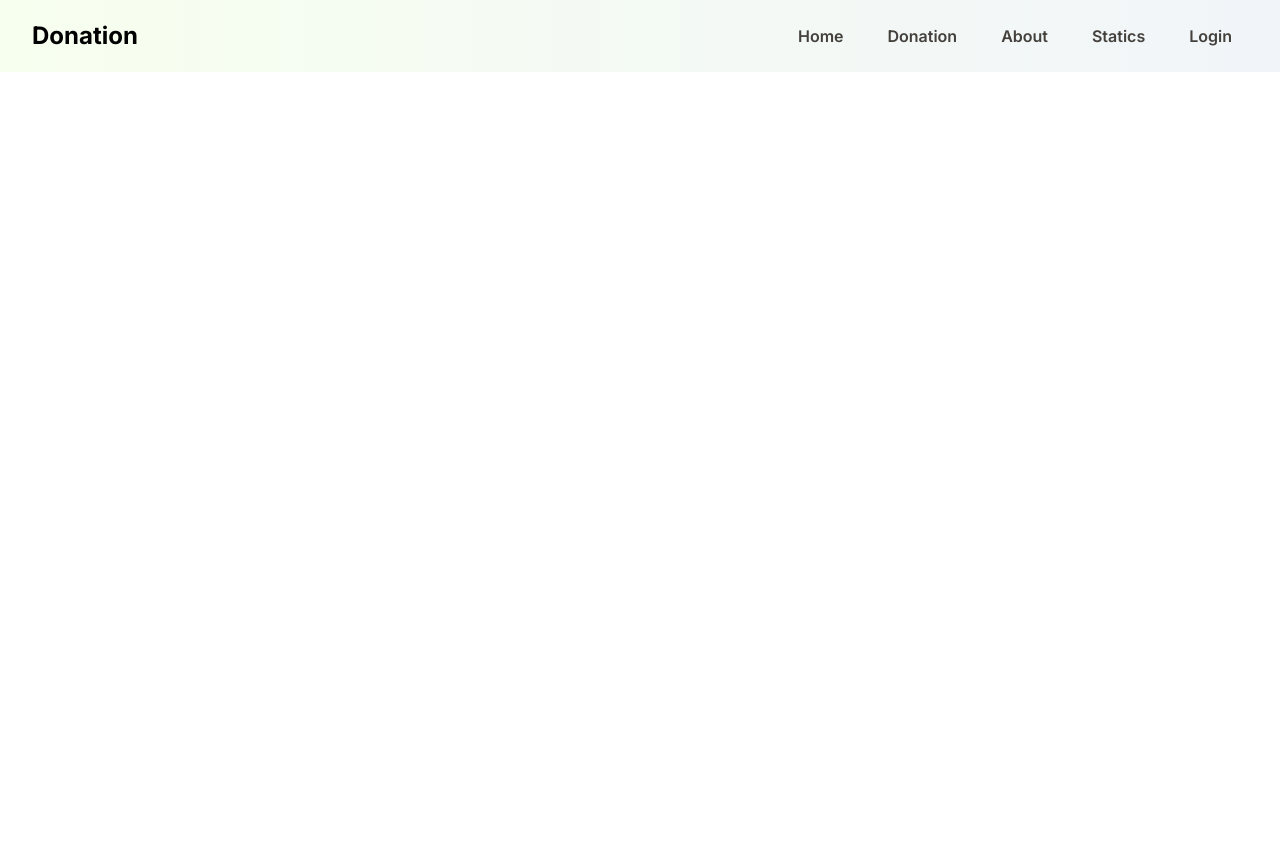
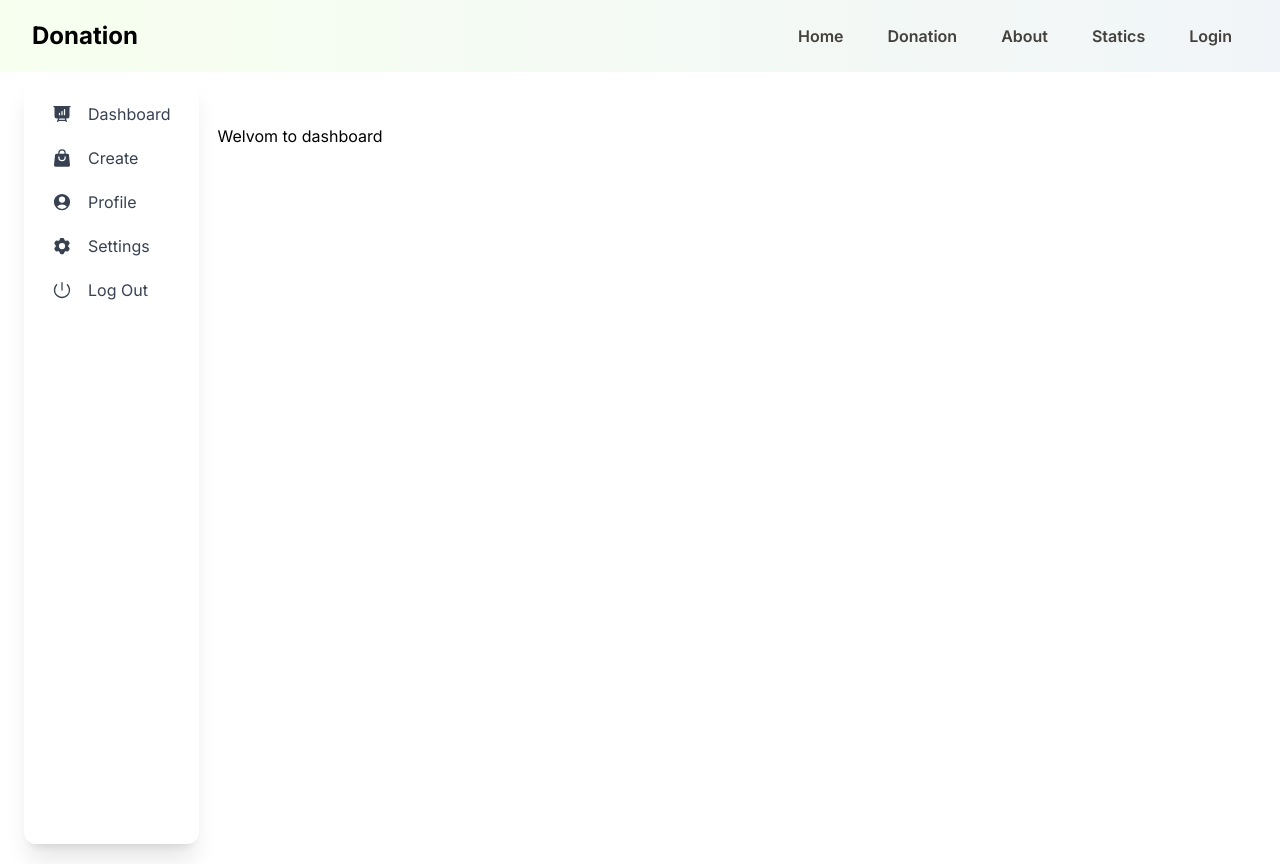
Before and after one commit to nazmulhossain17/donation-project, a Next.js app: page /dashboard in a window 1280 px wide. Before the commit the page ends 800 px from the top, so only its background shows below. Built offline with nearby package versions, Linux system fonts and the light colour scheme; no server answers.

Commit message:
dashboard

```diff
--- /dev/null
+++ b/src/app/(withDashboard)/dashboard/page.tsx
@@ -0,0 +1,11 @@
+import React from 'react'
+
+const DashboardHomePage = () => {
+  return (
+    <div className='mt-12 p-12'>
+      <h1>Welvom to dashboard</h1>
+    </div>
+  )
+}
+
+export default DashboardHomePage
--- /dev/null
+++ b/src/app/(withDashboard)/layout.tsx
@@ -0,0 +1,12 @@
+import Sidebar from '@/components/Sidebar/Sidebar'
+import React from 'react'
+
+const DashboardLayout = ({children}:{children:React.ReactNode}) => {
+  return (
+    <div>
+      <Sidebar>{children}</Sidebar>
+    </div>
+  )
+}
+
+export default DashboardLayout
--- a/src/app/dashboard/page.tsx
+++ /dev/null
@@ -1,11 +0,0 @@
-import React from 'react';
-
-const DashboardPage = () => {
-    return (
-        <div>
-            <p>Dashboard</p>
-        </div>
-    );
-};
-
-export default DashboardPage;
--- a/src/app/donation/[id]/page.tsx
+++ b/src/app/donation/[id]/page.tsx
@@ -55,7 +55,7 @@
     className="font-semibold text-lg inline-block">{posts.description}</a>
 
 </div>
-            </div>
+</div>
 
 </div>
   )
--- a/src/app/layout.tsx
+++ b/src/app/layout.tsx
@@ -23,7 +23,9 @@
     <html lang="en">
       <body className={inter.className}>
         <Navbar session={session? true: false}/>
+        <div className="min-h-screen">
         {children}
+        </div>
         </body>
     </html>
   );
--- a/src/app/page.tsx
+++ b/src/app/page.tsx
@@ -1,4 +1,3 @@
-
 'use client'
 import Image from "next/image";
 import Link from "next/link";
@@ -8,8 +7,6 @@
 import Post from "@/components/Post/Post";
 
 export default function Home() {
-
-
   return (
     <>
     <Toaster />
--- /dev/null
+++ b/src/components/Sidebar/Sidebar.tsx
@@ -0,0 +1,57 @@
+import React from 'react'
+
+const Sidebar = ({children}:{children: React.ReactNode}) => {
+  return (
+    <div className='mt-16 p-3'>
+  <div className="fixed top-0 mt-16 p-3">
+      <nav className="relative flex flex-col bg-clip-border rounded-xl bg-white text-gray-700 h-[calc(100vh-2rem)] w-full max-w-[20rem] p-4 shadow-xl shadow-blue-gray-900/5">
+<div role="button"  className="flex items-center w-full p-3 rounded-lg text-start leading-tight transition-all hover:bg-blue-50 hover:bg-opacity-80 focus:bg-blue-50 focus:bg-opacity-80 active:bg-gray-50 active:bg-opacity-80 hover:text-blue-900 focus:text-blue-900 active:text-blue-900 outline-none">
+      <div className="grid place-items-center mr-4">
+        <svg xmlns="http://www.w3.org/2000/svg" viewBox="0 0 24 24" fill="currentColor" aria-hidden="true" className="h-5 w-5">
+          <path fill-rule="evenodd" d="M2.25 2.25a.75.75 0 000 1.5H3v10.5a3 3 0 003 3h1.21l-1.172 3.513a.75.75 0 001.424.474l.329-.987h8.418l.33.987a.75.75 0 001.422-.474l-1.17-3.513H18a3 3 0 003-3V3.75h.75a.75.75 0 000-1.5H2.25zm6.04 16.5l.5-1.5h6.42l.5 1.5H8.29zm7.46-12a.75.75 0 00-1.5 0v6a.75.75 0 001.5 0v-6zm-3 2.25a.75.75 0 00-1.5 0v3.75a.75.75 0 001.5 0V9zm-3 2.25a.75.75 0 00-1.5 0v1.5a.75.75 0 001.5 0v-1.5z" clip-rule="evenodd"></path>
+        </svg>
+      </div>
+      Dashboard
+    </div>
+    <div role="button"  className="flex items-center w-full p-3 rounded-lg text-start leading-tight transition-all hover:bg-blue-50 hover:bg-opacity-80 focus:bg-blue-50 focus:bg-opacity-80 active:bg-blue-50 active:bg-opacity-80 hover:text-blue-900 focus:text-blue-900 active:text-blue-900 outline-none">
+      <div className="grid place-items-center mr-4">
+        <svg xmlns="http://www.w3.org/2000/svg" viewBox="0 0 24 24" fill="currentColor" aria-hidden="true" className="h-5 w-5">
+          <path fill-rule="evenodd" d="M7.5 6v.75H5.513c-.96 0-1.764.724-1.865 1.679l-1.263 12A1.875 1.875 0 004.25 22.5h15.5a1.875 1.875 0 001.865-2.071l-1.263-12a1.875 1.875 0 00-1.865-1.679H16.5V6a4.5 4.5 0 10-9 0zM12 3a3 3 0 00-3 3v.75h6V6a3 3 0 00-3-3zm-3 8.25a3 3 0 106 0v-.75a.75.75 0 011.5 0v.75a4.5 4.5 0 11-9 0v-.75a.75.75 0 011.5 0v.75z" clip-rule="evenodd"></path>
+        </svg>
+      </div>Create
+    </div>
+
+    <div role="button"  className="flex items-center w-full p-3 rounded-lg text-start leading-tight transition-all hover:bg-blue-50 hover:bg-opacity-80 focus:bg-blue-50 focus:bg-opacity-80 active:bg-blue-50 active:bg-opacity-80 hover:text-blue-900 focus:text-blue-900 active:text-blue-900 outline-none">
+      <div className="grid place-items-center mr-4">
+        <svg xmlns="http://www.w3.org/2000/svg" viewBox="0 0 24 24" fill="currentColor" aria-hidden="true" className="h-5 w-5">
+          <path fill-rule="evenodd" d="M18.685 19.097A9.723 9.723 0 0021.75 12c0-5.385-4.365-9.75-9.75-9.75S2.25 6.615 2.25 12a9.723 9.723 0 003.065 7.097A9.716 9.716 0 0012 21.75a9.716 9.716 0 006.685-2.653zm-12.54-1.285A7.486 7.486 0 0112 15a7.486 7.486 0 015.855 2.812A8.224 8.224 0 0112 20.25a8.224 8.224 0 01-5.855-2.438zM15.75 9a3.75 3.75 0 11-7.5 0 3.75 3.75 0 017.5 0z" clip-rule="evenodd"></path>
+        </svg>
+      </div>Profile
+    </div>
+    <div role="button"  className="flex items-center w-full p-3 rounded-lg text-start leading-tight transition-all hover:bg-blue-50 hover:bg-opacity-80 focus:bg-blue-50 focus:bg-opacity-80 active:bg-blue-50 active:bg-opacity-80 hover:text-blue-900 focus:text-blue-900 active:text-blue-900 outline-none">
+      <div className="grid place-items-center mr-4">
+        <svg xmlns="http://www.w3.org/2000/svg" viewBox="0 0 24 24" fill="currentColor" aria-hidden="true" className="h-5 w-5">
+          <path fill-rule="evenodd" d="M11.078 2.25c-.917 0-1.699.663-1.85 1.567L9.05 4.889c-.02.12-.115.26-.297.348a7.493 7.493 0 00-.986.57c-.166.115-.334.126-.45.083L6.3 5.508a1.875 1.875 0 00-2.282.819l-.922 1.597a1.875 1.875 0 00.432 2.385l.84.692c.095.078.17.229.154.43a7.598 7.598 0 000 1.139c.015.2-.059.352-.153.43l-.841.692a1.875 1.875 0 00-.432 2.385l.922 1.597a1.875 1.875 0 002.282.818l1.019-.382c.115-.043.283-.031.45.082.312.214.641.405.985.57.182.088.277.228.297.35l.178 1.071c.151.904.933 1.567 1.85 1.567h1.844c.916 0 1.699-.663 1.85-1.567l.178-1.072c.02-.12.114-.26.297-.349.344-.165.673-.356.985-.57.167-.114.335-.125.45-.082l1.02.382a1.875 1.875 0 002.28-.819l.923-1.597a1.875 1.875 0 00-.432-2.385l-.84-.692c-.095-.078-.17-.229-.154-.43a7.614 7.614 0 000-1.139c-.016-.2.059-.352.153-.43l.84-.692c.708-.582.891-1.59.433-2.385l-.922-1.597a1.875 1.875 0 00-2.282-.818l-1.02.382c-.114.043-.282.031-.449-.083a7.49 7.49 0 00-.985-.57c-.183-.087-.277-.227-.297-.348l-.179-1.072a1.875 1.875 0 00-1.85-1.567h-1.843zM12 15.75a3.75 3.75 0 100-7.5 3.75 3.75 0 000 7.5z" clip-rule="evenodd"></path>
+        </svg>
+      </div>Settings
+    </div>
+    <div role="button"  className="flex items-center w-full p-3 rounded-lg text-start leading-tight transition-all hover:bg-blue-50 hover:bg-opacity-80 focus:bg-blue-50 focus:bg-opacity-80 active:bg-blue-50 active:bg-opacity-80 hover:text-blue-900 focus:text-blue-900 active:text-blue-900 outline-none">
+      <div className="grid place-items-center mr-4">
+        <svg xmlns="http://www.w3.org/2000/svg" viewBox="0 0 24 24" fill="currentColor" aria-hidden="true" className="h-5 w-5">
+          <path fill-rule="evenodd" d="M12 2.25a.75.75 0 01.75.75v9a.75.75 0 01-1.5 0V3a.75.75 0 01.75-.75zM6.166 5.106a.75.75 0 010 1.06 8.25 8.25 0 1011.668 0 .75.75 0 111.06-1.06c3.808 3.807 3.808 9.98 0 13.788-3.807 3.808-9.98 3.808-13.788 0-3.808-3.807-3.808-9.98 0-13.788a.75.75 0 011.06 0z" clip-rule="evenodd"></path>
+        </svg>
+      </div>Log Out
+    </div>
+  </nav>
+
+</div>
+
+
+<div className='max-w-xl justify-center sm:px-6 flex items-center -mt-12'>
+  {children}
+</div>
+    </div>
+  )
+}
+
+export default Sidebar
--- a/tailwind.config.ts
+++ b/tailwind.config.ts
@@ -15,6 +15,7 @@
       },
     },
   },
+
   plugins: [],
 };
 export default config;
```
